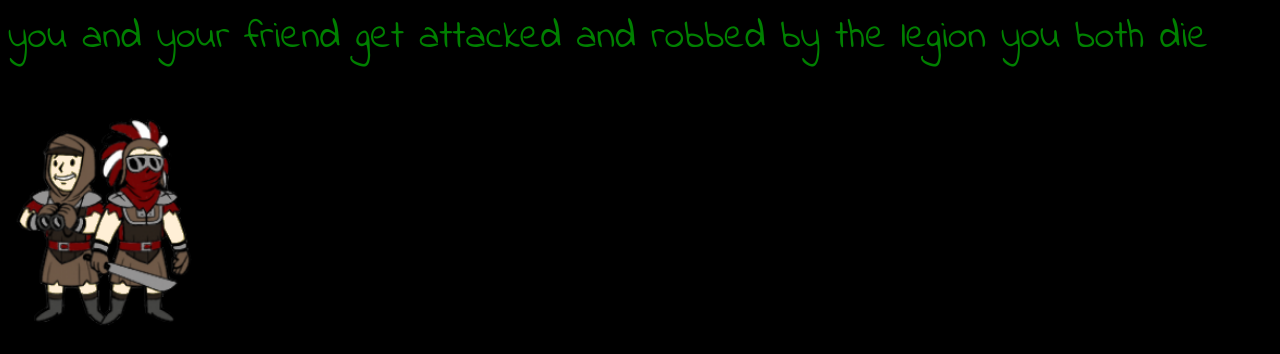
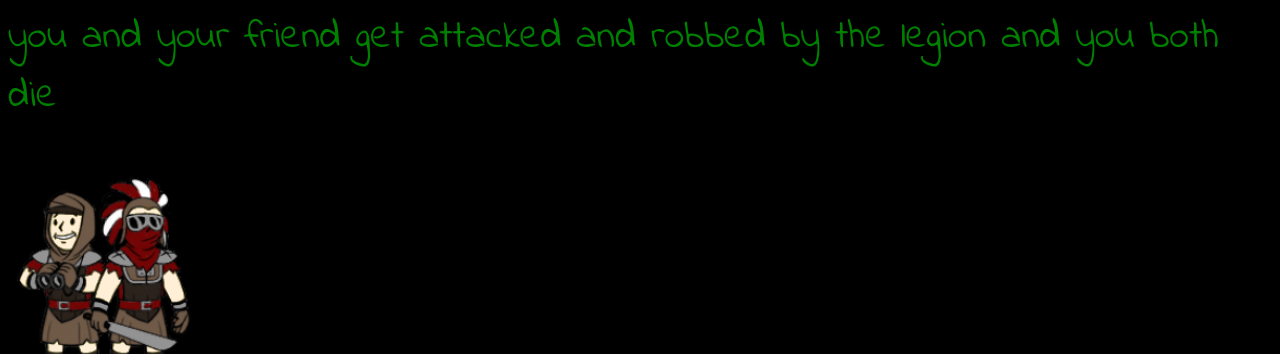
Before and after one commit to LSRHS-4-18/Site, a plain HTML site: page story/food.html in a window 1280 px wide. Shown: the top 354 px of the page. Drawn offline with Linux system fonts and the light colour scheme.

Commit message:
ncr for life

```diff
--- a/story/food.html
+++ b/story/food.html
@@ -4,7 +4,7 @@
   <link rel="stylesheet" type="text/css" href="style5.css"></head>
 <body>
 
-<p>you and your friend get attacked and robbed by the legion you both die</p>
+<p>you and your friend get attacked and robbed by the legion and you both die</p>
 <p><img src="legion.png" width="200px"></p>
 <p><a href="story.pdf">story diagram</a></p>
 <p><a href="grim.html">sources</a></p>
```
